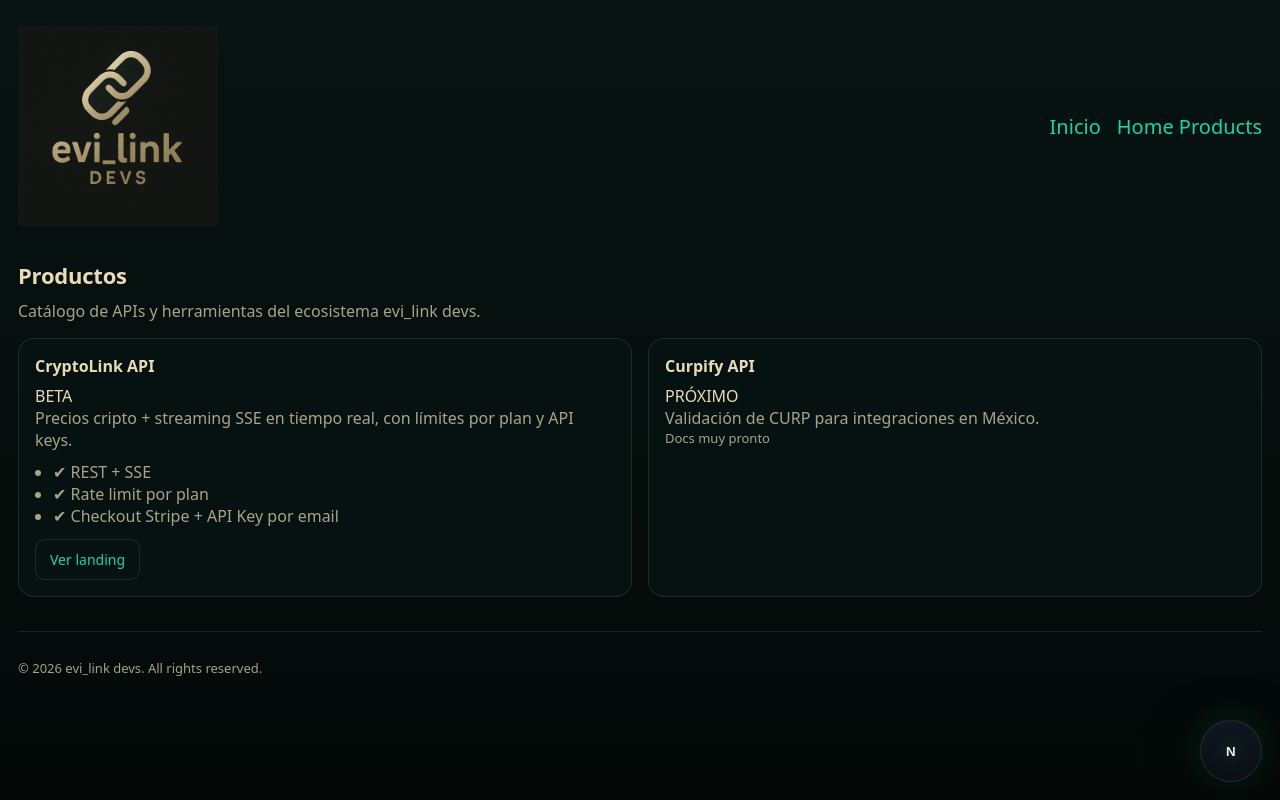
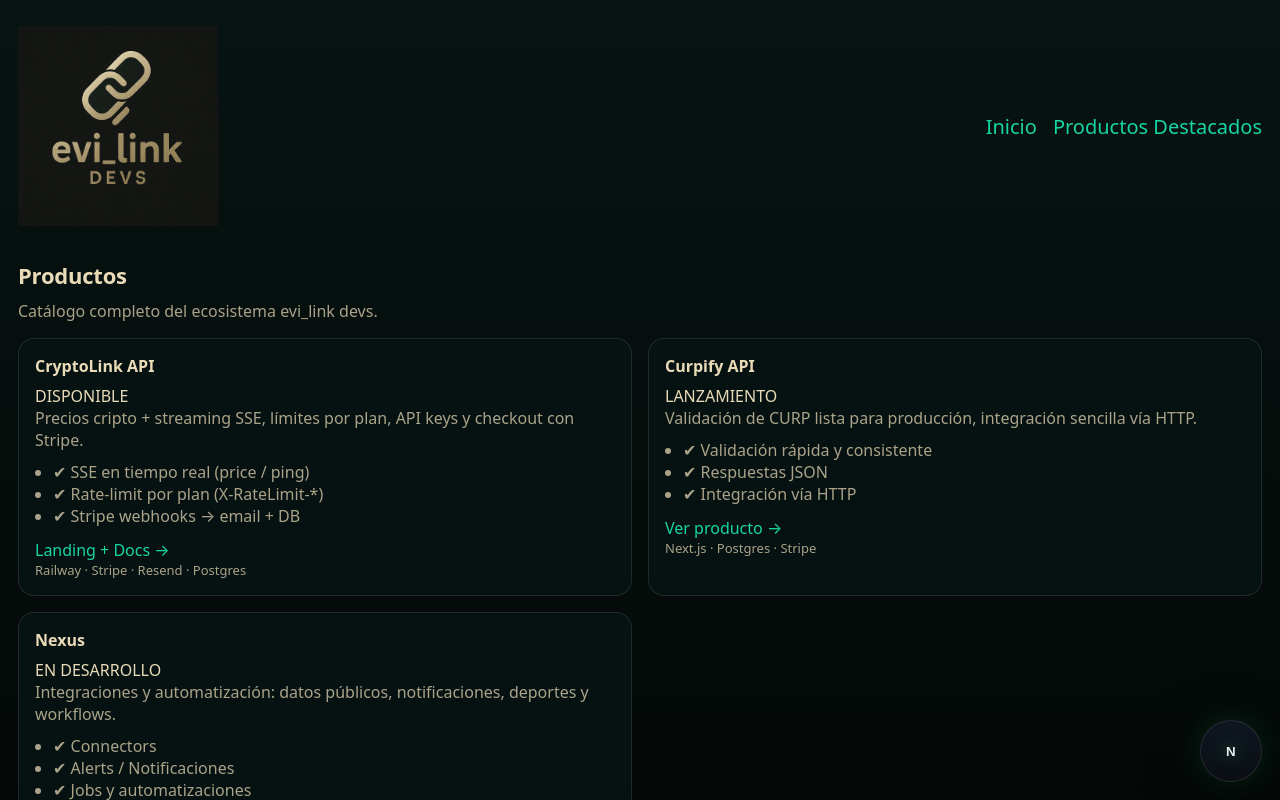
Before and after one commit to IanMartin16/evilink, a Next.js app: page /products in a window 1280 px wide. Shown: the top 800 px of the page. Built offline with nearby package versions, Linux system fonts and the light colour scheme.

Commit message:
add evilink some improvements

```diff
--- /dev/null
+++ b/app/data/products.ts
@@ -0,0 +1,52 @@
+export type EstadoProducto = "DISPONIBLE" | "LANZAMIENTO" | "EN DESARROLLO";
+
+export type Producto = {
+  key: string;
+  nombre: string;
+  estado: EstadoProducto;
+  desc: string;
+  bullets: string[];
+  tag?: string;
+  links: { label: string; href: string; external?: boolean }[];
+  destacado?: boolean; // para Home
+};
+
+export const PRODUCTOS: Producto[] = [
+  {
+    key: "cryptolink",
+    nombre: "CryptoLink API",
+    estado: "DISPONIBLE",
+    desc: "Precios cripto + streaming SSE, límites por plan, API keys y checkout con Stripe.",
+    bullets: [
+      "SSE en tiempo real (price / ping)",
+      "Rate-limit por plan (X-RateLimit-*)",
+      "Stripe webhooks → email + DB",
+    ],
+    tag: "Railway · Stripe · Resend · Postgres",
+    links: [{ label: "Landing + Docs →", href: "/productos/cryptolink" }],
+    destacado: true,
+  },
+  {
+    key: "curpify",
+    nombre: "Curpify API",
+    estado: "LANZAMIENTO",
+    desc: "Validación de CURP lista para producción, integración sencilla vía HTTP.",
+    bullets: ["Validación rápida y consistente", "Respuestas JSON", "Integración vía HTTP"],
+    tag: "Next.js · Postgres · Stripe",
+    links: [{ label: "Ver producto →", href: "https://curpify.com", external: true }],
+    destacado: true,
+  },
+  {
+    key: "nexus",
+    nombre: "Nexus",
+    estado: "EN DESARROLLO",
+    desc: "Integraciones y automatización: datos públicos, notificaciones, deportes y workflows.",
+    bullets: ["Connectors", "Alerts / Notificaciones", "Jobs y automatizaciones"],
+    tag: "Roadmap en construcción",
+    links: [
+      { label: "Roadmap", href: "/productos#roadmap" },
+      { label: "Join waitlist", href: "mailto:support@evilink.dev?subject=Nexus%20waitlist", external: true },
+    ],
+    destacado: true,
+  },
+];
--- a/app/page.tsx
+++ b/app/page.tsx
@@ -12,7 +12,7 @@ export default function Home() {
 
         {/* mini nav opcional */}
         <nav className="nav-links">
-          <a href="#products">Productos</a>
+          <a href="#products">Destacados</a>
           <Link href="#about">Sobre</Link>
         </nav>
       </header>
@@ -68,7 +68,7 @@ export default function Home() {
 
      {/* PRODUCTS */}
 <section id="products" className="section">
-  <h2>Productos</h2>
+  <h2>Productos Destacados</h2>
   <p className="section-intro">
     Catálogo de APIs y herramientas del ecosistema evi_link devs. Cada producto tiene su landing y documentación.
   </p>
@@ -182,9 +182,9 @@ export default function Home() {
       {/* ABOUT / FOOTER */}
       <section id="about" >
         <div className="card">
+          <h2 className="card-title">Sobre</h2>
           <div className="card-top">
             <article className="card card-muted">
-              <h2 className="card-title">Sobre</h2>
               <p>
               evi_link devs nace como un estudio independiente de desarrollo, enfocado
               en servicios backend y APIs listos para producción: performance,
--- a/app/products/page.tsx
+++ b/app/products/page.tsx
@@ -1,6 +1,8 @@
+import { PRODUCTOS } from "../data/products";
 import Link from "next/link";
 
-export default function ProductsPage() {
+
+export default function ProductosPage() {
   return (
     <main className="page">
       <header className="nav">
@@ -12,55 +14,47 @@ export default function ProductsPage() {
 
         <nav className="nav-links">
           <Link href="/">Inicio</Link>
-          <Link href="/#products">Home Products</Link>
+          <Link href="/#products">Productos Destacados</Link>
         </nav>
       </header>
-
       <section className="section">
         <h2>Productos</h2>
-        <p className="section-intro">
-          Catálogo de APIs y herramientas del ecosistema evi_link devs.
-        </p>
+        <p className="section-intro">Catálogo completo del ecosistema evi_link devs.</p>
 
         <div className="cards">
-          <article className="card">
+          {PRODUCTOS.map(p => (
+            <article key={p.key} className="card">
               <div className="card-top">
-              <h3>CryptoLink API</h3>
-              <span className="badge">BETA</span>
+                <h3>{p.nombre}</h3>
+                <span className={`badge badge-${p.estado.replaceAll(" ", "-").toLowerCase()}`}>
+                  {p.estado}
+                </span>
               </div>
-
-            <p>
-              Precios cripto + streaming SSE en tiempo real, con límites por plan y API keys.
-            </p>
-
+              <p>{p.desc}</p>
               <ul className="card-list">
-              <li>✔ REST + SSE</li>
-              <li>✔ Rate limit por plan</li>
-              <li>✔ Checkout Stripe + API Key por email</li>
+                {p.bullets.map(b => <li key={b}>✔ {b}</li>)}
               </ul>
-
               <div className="card-actions">
-              <Link className="btn-secondary" href="/products/cryptolink">
-                Ver landing
-              </Link>
+                {p.links.map(l =>
+                  l.external ? (
+                    <a key={l.href} className="btn-mini" href={l.href} target="_blank" rel="noreferrer">{l.label}</a>
+                  ) : (
+                    <a key={l.href} className="btn-mini" href={l.href}>{l.label}</a>
+                  )
+                )}
               </div>
+              {p.tag ? <p className="card-tag">{p.tag}</p> : null}
             </article>
-
-          <article className="card card-muted">
-            <div className="card-top">
-              <h3>Curpify API</h3>
-              <span className="badge">PRÓXIMO</span>
-            </div>
-
-            <p>Validación de CURP para integraciones en México.</p>
-            <p className="card-tag">Docs muy pronto</p>
-          </article>
+          ))}
         </div>
       </section>
 
-      <footer className="footer">
-        <p>© {new Date().getFullYear()} evi_link devs. All rights reserved.</p>
-      </footer>
+      <section id="roadmap" className="section section-soft">
+        <div className="card-top">
+        <h2>Roadmap</h2>
+        <p className="section-intro">En construcción…</p>
+        </div>
+      </section>
     </main>
   );
 }
```
Also changed, not shown: app/products/cryptolink/page.tsx (+7 -10 lines), components/cryptolink/DocsRenderer.tsx (+6 -4 lines). Lines whose indentation alone changed are shown as unchanged.
